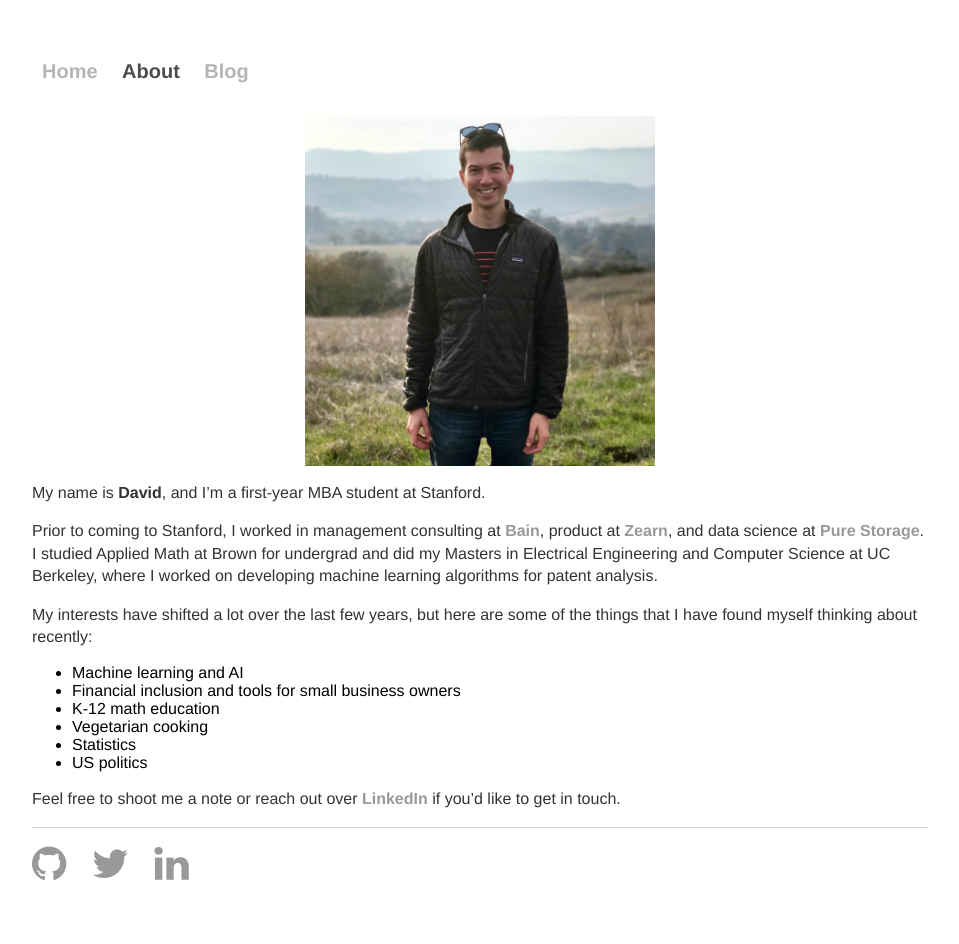
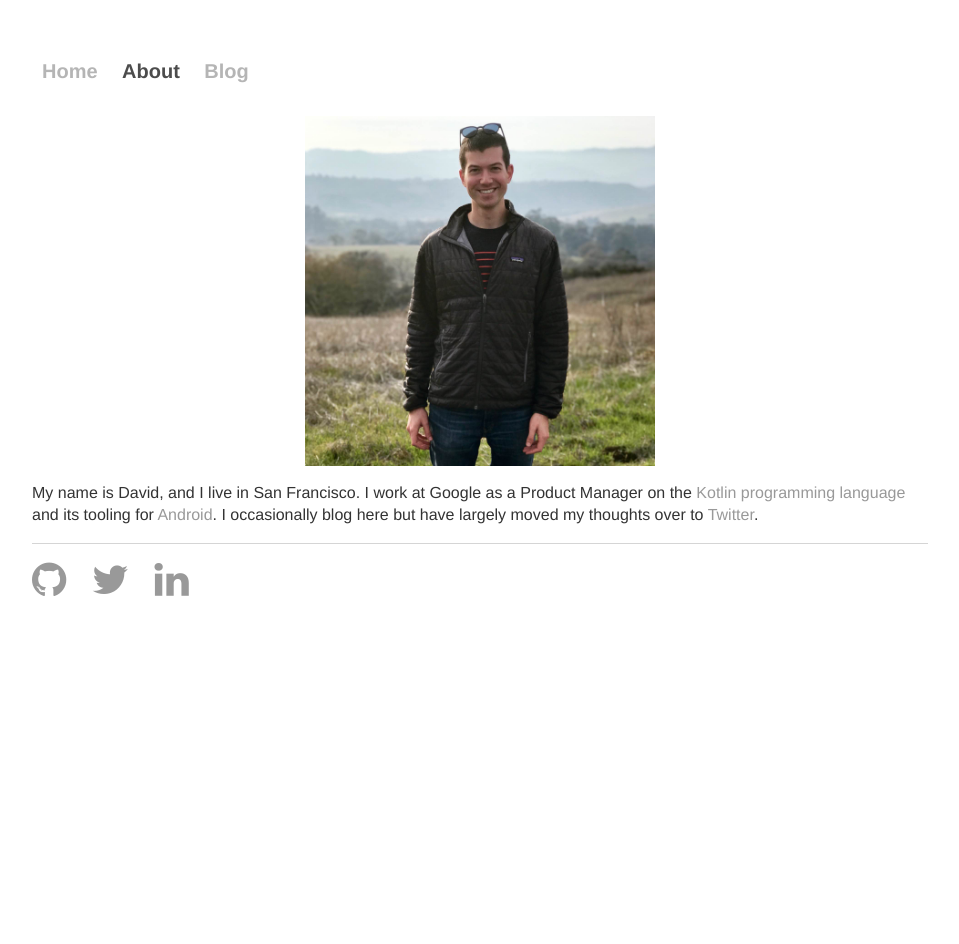
Before and after one commit to davidjwiner/davidjwiner.github.io, a Jekyll site: the page built from about.md, in a window 1280 px wide. Shown: the whole page, without its empty margins (160-1119 px from the left). Built offline with Jekyll 4.4.1, drawn with Linux system fonts in a browser that asks for light colours; nearby versions of some CDN libraries; after the commit the page ends 900 px from its top, so only the background shows below that.

Commit message:
Update about page

```diff
--- a/about.md
+++ b/about.md
@@ -6,17 +6,4 @@ permalink: /about
 
 ![Me](/assets/David.jpg)
 
-My name is **David**, and I'm a first-year MBA student at Stanford.
-
-Prior to coming to Stanford, I worked in management consulting at [**Bain**](http://bain.com/), product at [**Zearn**](https://www.zearn.org/), and data science at [**Pure Storage**](http://www.purestorage.com/). I studied Applied Math at Brown for undergrad and did my Masters in Electrical Engineering and Computer Science at UC Berkeley, where I worked on developing machine learning algorithms for patent analysis.
-
-My interests have shifted a lot over the last few years, but here are some of the things that I have found myself thinking about recently:
-
-- Machine learning and AI
-- Financial inclusion and tools for small business owners
-- K-12 math education
-- Vegetarian cooking
-- Statistics
-- US politics
-
-Feel free to shoot me a note or reach out over [**LinkedIn**](https://www.linkedin.com/in/david-winer-58223428) if you'd like to get in touch.
+My name is David, and I live in San Francisco. I work at Google as a Product Manager on the [Kotlin programming language](https://www.kotlinlang.org) and its tooling for [Android](https://developer.android.com/kotlin). I occasionally blog here but have largely moved my thoughts over to [Twitter](https://www.twitter.com/davidjwiner).
```
